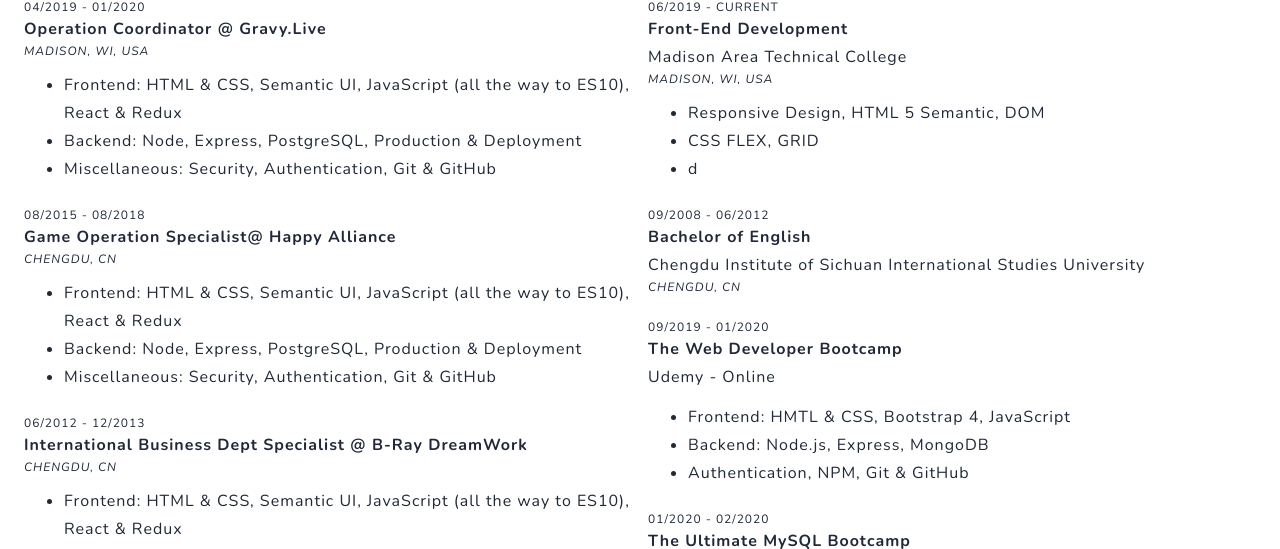
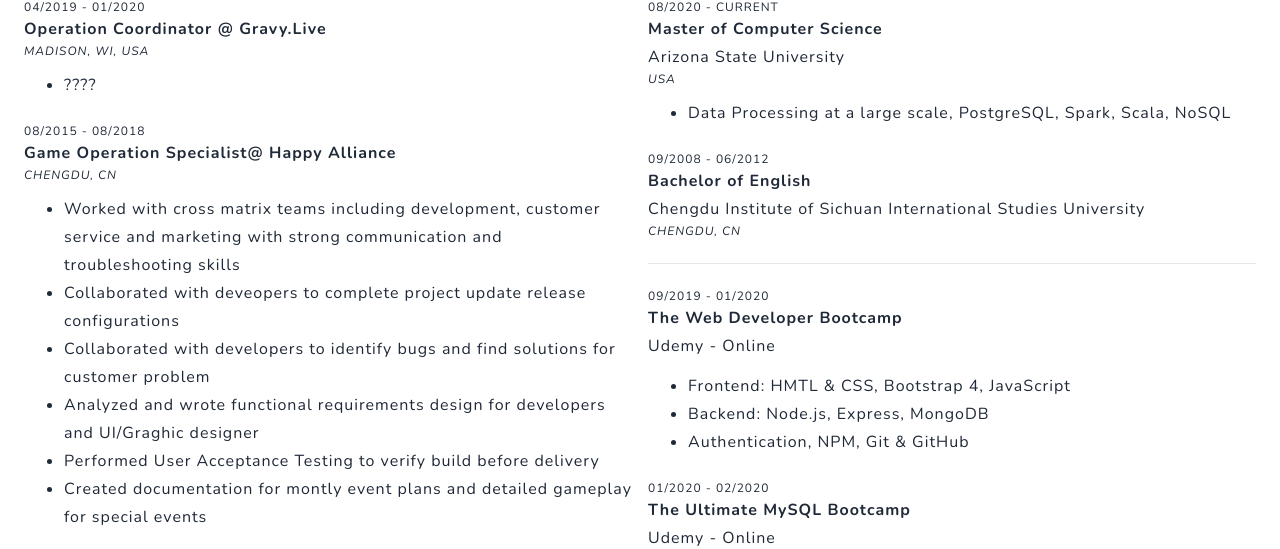
Before and after one commit to kbingjie/kbingjie.github.io, a plain HTML site: page views/resume.html in a window 1280 px wide. Shown: the part 251-800 px from the top of the page. Drawn offline with nearby package versions, Linux system fonts and the light colour scheme.

Commit message:
update work experience

```diff
--- a/scripts/app.js
+++ b/scripts/app.js
@@ -14,7 +14,7 @@ projects.forEach(project => {
     <div class="md:w-2/4 px-6 project-container">
         <a href="${project.liveDemo ? project.liveDemo : '#'}"><img src="..${project.image}"
                 alt="${project.title}"
-                class="rounded md:object-cover md:object-center md:w-full md:h-full project-img opacity-75 transition duration-500 ease"></a>
+                class="rounded md:object-cover md:object-center md:w-full md:h-full project-img transition duration-500 ease"></a>
     </div>
 
     <div class="px-10 pt-6 md:pt-0 md:w-2/4">
--- a/styles/main.css
+++ b/styles/main.css
@@ -12,8 +12,12 @@ body {
     height: 100%;
     overflow: auto;
 }
-/* project image hover effect */
-.project-container:hover .project-img {opacity: 1;}
+/* project image hover effect ,index */
+#index .project-container:hover .project-img {opacity: 1;}
+
+/* project image hover effect ,projects */
+#top .project-container:hover .project-img {opacity: 0.75;}
+
 
 /* footer */
 .me {background-image: url(../images/me.jpg);}
--- a/views/resume.html
+++ b/views/resume.html
@@ -33,10 +33,10 @@
                         class="block mt-4 md:inline-block md:mt-0 text-gray-500 hover:text-gray-700 mr-4">
                         Resume
                     </a>
-                    <a href="/views/about.html"
+                    <!-- <a href="/views/about.html"
                         class="block mt-4 md:inline-block md:mt-0 text-gray-500 hover:text-gray-700">
                         About
-                    </a>
+                    </a> -->
                 </div>
             </div>
         </div>
@@ -55,9 +55,7 @@
                     <div class="title font-bold">Operation Coordinator @ Gravy.Live</div>
                     <div class="location italic text-xs">MADISON, WI, USA</div>
                     <ul class="list-disc pl-10 mt-3">
-                        <li>Frontend: HTML & CSS, Semantic UI, JavaScript (all the way to ES10), React & Redux</li>
-                        <li>Backend: Node, Express, PostgreSQL, Production & Deployment</li>
-                        <li>Miscellaneous: Security, Authentication, Git & GitHub</li>
+                        <li>????</li>
                     </ul>
                 </div>
 
@@ -66,20 +64,26 @@
                     <div class="title font-bold">Game Operation Specialist@ Happy Alliance</div>
                     <div class="location italic text-xs">CHENGDU, CN</div>
                     <ul class="list-disc pl-10 mt-3">
-                        <li>Frontend: HTML & CSS, Semantic UI, JavaScript (all the way to ES10), React & Redux</li>
-                        <li>Backend: Node, Express, PostgreSQL, Production & Deployment</li>
-                        <li>Miscellaneous: Security, Authentication, Git & GitHub</li>
+                        <li>Worked with cross matrix teams including development, customer service and marketing with
+                            strong communication and troubleshooting skills</li>
+                        <li>Collaborated with deveopers to complete project update release configurations</li>
+                        <li>Collaborated with developers to identify bugs and find solutions for customer problem</li>
+                        <li>Analyzed and wrote functional requirements design for developers and UI/Graghic designer
+                        </li>
+                        <li>Performed User Acceptance Testing to verify build before delivery</li>
+                        <li>Created documentation for montly event plans and detailed gameplay for special events</li>
                     </ul>
                 </div>
 
                 <div id="work-three" class="my-6">
                     <div class="year text-xs">06/2012 - 12/2013</div>
-                    <div class="title font-bold">International Business Dept Specialist @ B-Ray DreamWork</div>
+                    <div class="title font-bold">Business Development Specialist @ B-Ray DreamWork</div>
                     <div class="location italic text-xs">CHENGDU, CN</div>
                     <ul class="list-disc pl-10 mt-3">
-                        <li>Frontend: HTML & CSS, Semantic UI, JavaScript (all the way to ES10), React & Redux</li>
-                        <li>Backend: Node, Express, PostgreSQL, Production & Deployment</li>
-                        <li>Miscellaneous: Security, Authentication, Git & GitHub</li>
+                        <li>Performed as project coordinator on shipping two web game projects, worked with different
+                            teams to ensure project release on time</li>
+                        <li>Translated techinical documents for game launches and updates in South-east Asian markets
+                        </li>
                     </ul>
                 </div>
 
@@ -89,15 +93,12 @@
                 <h1 class="text-3xl font-bold my-3">EDUCATION</h1>
 
                 <div id="one">
-                    <div class="year text-xs">06/2019 - CURRENT</div>
-                    <div class="degree font-bold">Front-End Development</div>
-                    <div class="school">Madison Area Technical College</div>
-                    <div class="location italic text-xs">MADISON, WI, USA</div>
+                    <div class="year text-xs">08/2020 - CURRENT</div>
+                    <div class="degree font-bold">Master of Computer Science</div>
+                    <div class="school">Arizona State University</div>
+                    <div class="location italic text-xs">USA</div>
                     <ul class="list-disc pl-10 mt-3">
-                        <li>Responsive Design, HTML 5 Semantic, DOM
-                        </li>
-                        <li>CSS FLEX, GRID</li>
-                        <li>d</li>
+                        <li>Data Processing at a large scale, PostgreSQL, Spark, Scala, NoSQL</li>
                     </ul>
                 </div>
 
@@ -107,6 +108,7 @@
                     <div class="school">Chengdu Institute of Sichuan International Studies University</div>
                     <div class="location italic text-xs">CHENGDU, CN</div>
                 </div>
+                <hr>
 
                 <!-- online course -->
                 <div id="three" class="my-6">
```
Also changed, not shown: index.html (+3 -3 lines), views/projects.html (+2 -2 lines), images/projects/breakout.png, 1 other file.
